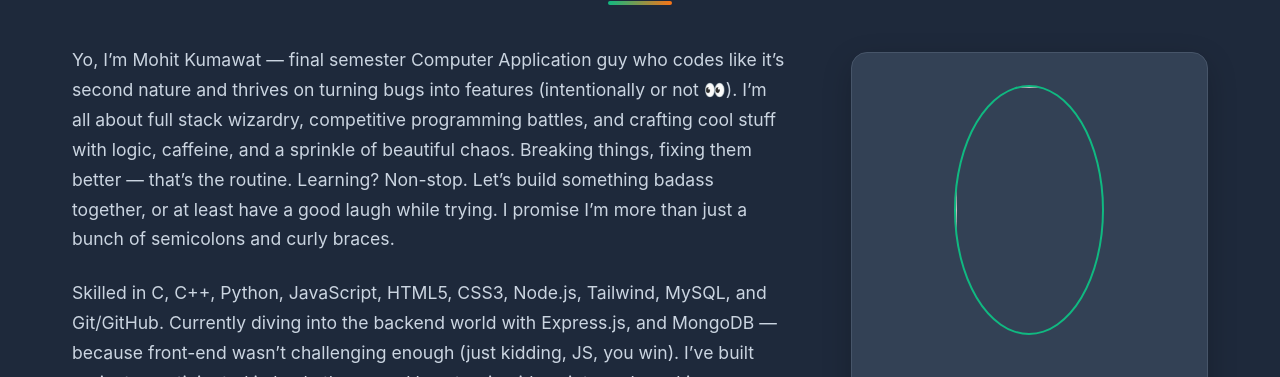
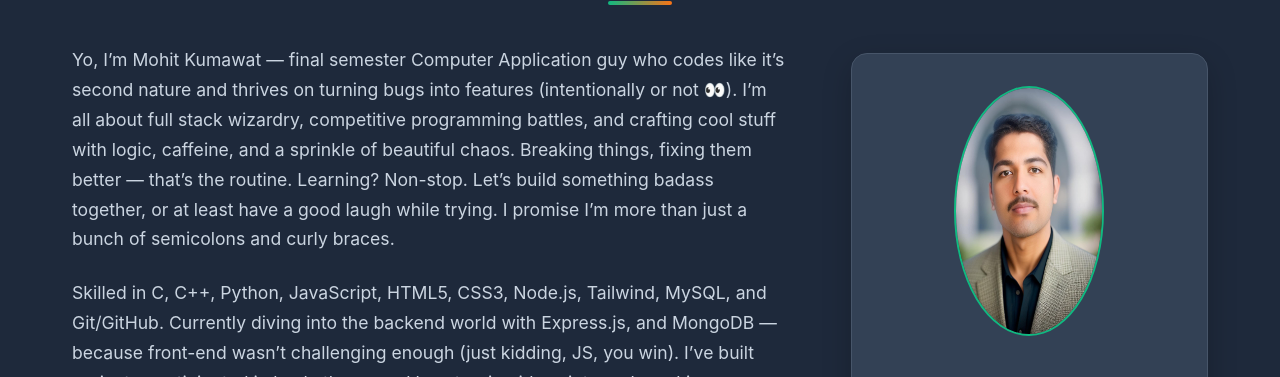
Before and after one commit to Mohit-Kumawat2004/Legendary-Portfolio, a plain HTML site: page index.html in a window 1280 px wide. Shown: the part 1012-1389 px from the top of the page. Drawn offline with Linux system fonts and the light colour scheme; the site is published under a folder, as on GitHub Pages, so addresses that start at the root find nothing.

Commit message:
Updated index.html

```diff
--- a/index.html
+++ b/index.html
@@ -241,7 +241,7 @@ Also comfortable with problem-solving, data structures & algorithms, and pretend
                     <div class="profile-card">
                         <div class="profile-header">
                             <div class="profile-avatar">
-                                <img class="abc" src="/Certificates/me.jpeg" alt="">
+                                <img class="abc" src="Certificates/me.jpeg" alt="">
                             </div>
                             <h3>Mohit Kumawat</h3>
                             <p>Competitive Programmer X Full Stack Developer</p>
```
